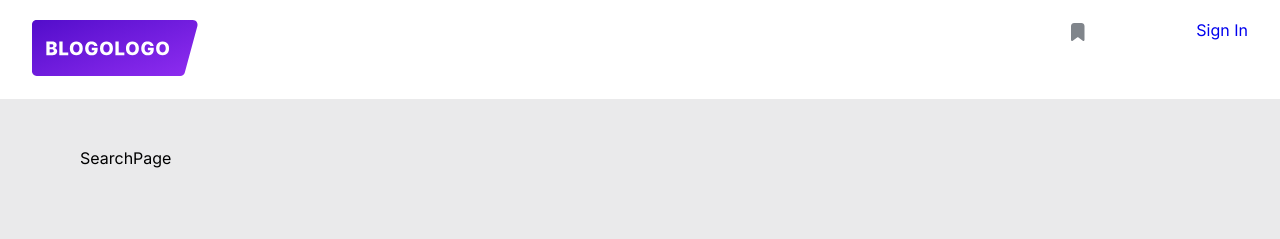
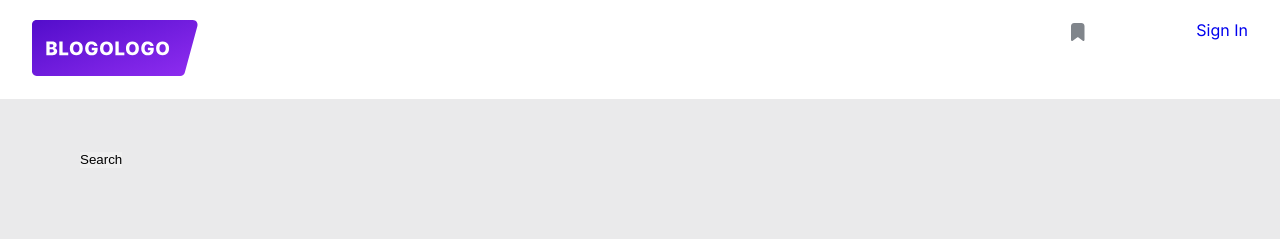
Before and after one commit to AndreiBats/Blogologo, a React (Create React App) app: page /search in a window 1280 px wide. Shown: the top 239 px of the page. Built offline with nearby package versions, Linux system fonts and the light colour scheme; some icons are missing.

Commit message:
feat: sljfnasnf

```diff
--- a/package.json
+++ b/package.json
@@ -15,6 +15,7 @@
     "@types/react-select": "^5.0.1",
     "@types/styled-components": "^5.1.26",
     "axios": "^0.27.2",
+    "date-fns": "^2.29.3",
     "firebase": "^9.10.0",
     "react": "^18.2.0",
     "react-dom": "^18.2.0",
--- a/public/index.html
+++ b/public/index.html
@@ -12,5 +12,6 @@
   </head>
   <body>
     <div id="root"></div>
+    <div id="modal"></div>
   </body>
 </html>
--- a/src/components/ArticlesItem/ArticlesItem.tsx
+++ b/src/components/ArticlesItem/ArticlesItem.tsx
@@ -1,3 +1,4 @@
+import { format } from "date-fns";
 import { IArticle } from "../../types";
 import { Description, MainDate, MainImage, StyledArticlesItem, Title } from "./styles";
 
--- /dev/null
+++ b/src/components/Search/Search.tsx
@@ -0,0 +1,12 @@
+import React from "react";
+import { StyledSearch, Form, SearchButton } from "./styles";
+
+export const Search = () => {
+  return (
+    <StyledSearch>
+      <Form>
+        <SearchButton>Search</SearchButton>
+      </Form>
+    </StyledSearch>
+  );
+};
--- /dev/null
+++ b/src/components/Search/styles.ts
@@ -0,0 +1,9 @@
+import styled from "styled-components";
+
+const StyledSearch = styled.div``;
+
+const Form = styled.form``;
+
+const SearchButton = styled.button``;
+
+export { StyledSearch, Form, SearchButton };
--- a/src/components/index.ts
+++ b/src/components/index.ts
@@ -13,6 +13,7 @@ import { Navbar } from "./Navbar/Navbar";
 import { Spinner } from "./Spinner/Spinner";
 import { RequireAuth } from "./RequireAuth/RequireAuth";
 import { Favorites } from "./Favorites/Favorites";
+import { Search } from "./Search/Search";
 
 export {
   TabBar,
@@ -30,4 +31,5 @@ export {
   Spinner,
   RequireAuth,
   Favorites,
+  Search,
 };
--- a/src/pages/SearchPage/SearchPage.tsx
+++ b/src/pages/SearchPage/SearchPage.tsx
@@ -1,5 +1,11 @@
 import React from "react";
+import { Search } from "../../components";
+import { StyledSearchPage } from "./styles";
 
 export const SearchPage = () => {
-  return <div>SearchPage</div>;
+  return (
+    <StyledSearchPage>
+      <Search />
+    </StyledSearchPage>
+  );
 };
--- /dev/null
+++ b/src/pages/SearchPage/styles.ts
@@ -0,0 +1,5 @@
+import styled from "styled-components";
+
+const StyledSearchPage = styled.div``;
+
+export { StyledSearchPage };
```
Also changed, not shown: 1 other file (tests, documents, lock files or other folders).
